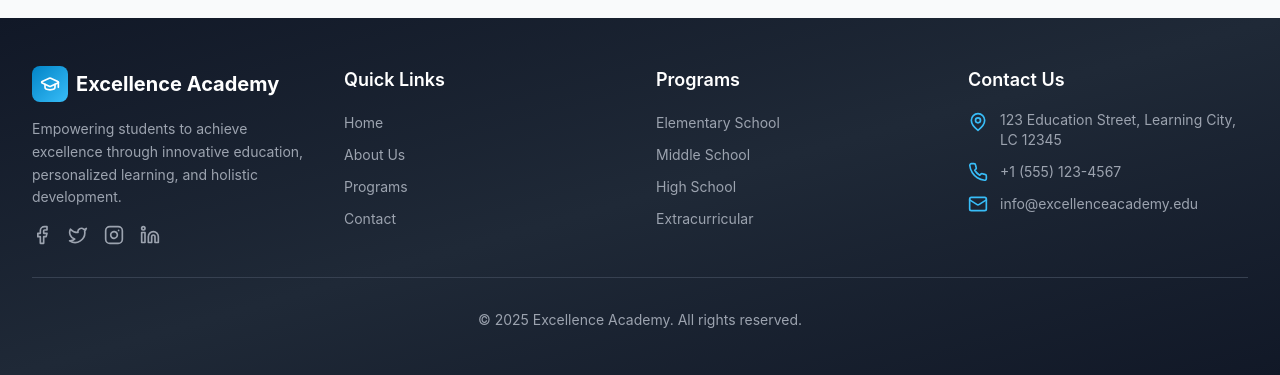
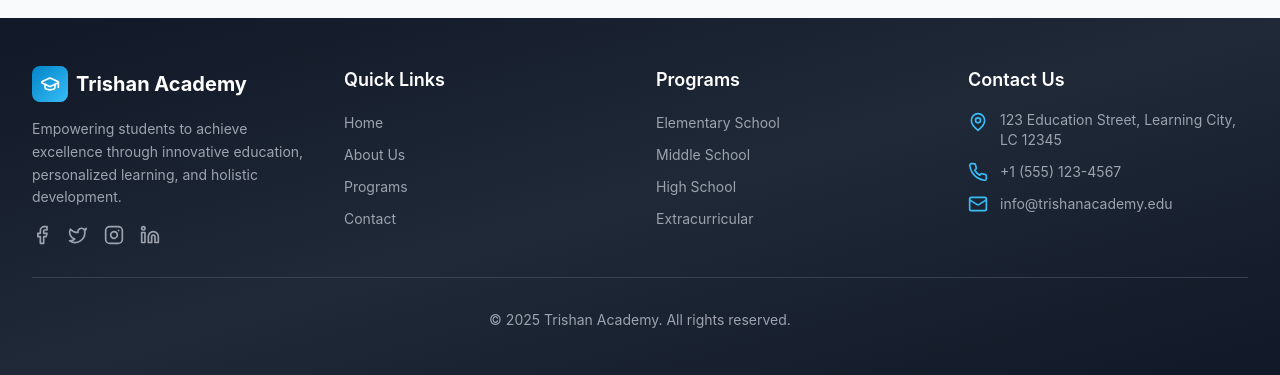
Before and after one commit to pkhokhali/trishanacademy, a React (Vite) app: page /contact in a window 1280 px wide. Shown: the part 1934-2309 px from the top of the page. Built offline with nearby package versions, Linux system fonts and the light colour scheme.

Commit message:
Update school name from Excellence Academy to Trishan Academy

```diff
--- a/index.html
+++ b/index.html
@@ -4,8 +4,8 @@
     <meta charset="UTF-8" />
     <link rel="icon" type="image/svg+xml" href="/vite.svg" />
     <meta name="viewport" content="width=device-width, initial-scale=1.0" />
-    <title>Excellence Academy - Empowering Future Leaders</title>
-    <meta name="description" content="Excellence Academy - A premier educational institution dedicated to nurturing young minds and shaping future leaders." />
+    <title>Trishan Academy - Empowering Future Leaders</title>
+    <meta name="description" content="Trishan Academy - A premier educational institution dedicated to nurturing young minds and shaping future leaders." />
   </head>
   <body>
     <div id="root"></div>
--- a/src/components/Footer.jsx
+++ b/src/components/Footer.jsx
@@ -12,7 +12,7 @@ const Footer = () => {
               <div className="bg-gradient-to-br from-primary-600 to-primary-400 p-2 rounded-lg">
                 <GraduationCap className="h-5 w-5 text-white" />
               </div>
-              <h3 className="text-xl font-bold">Excellence Academy</h3>
+              <h3 className="text-xl font-bold">Trishan Academy</h3>
             </div>
             <p className="text-gray-400 text-sm leading-relaxed">
               Empowering students to achieve excellence through innovative education,
@@ -104,7 +104,7 @@ const Footer = () => {
               </li>
               <li className="flex items-center space-x-3">
                 <Mail className="h-5 w-5 text-primary-400 flex-shrink-0" />
-                <span className="text-gray-400 text-sm">info@excellenceacademy.edu</span>
+                <span className="text-gray-400 text-sm">info@trishanacademy.edu</span>
               </li>
             </ul>
           </div>
@@ -112,7 +112,7 @@ const Footer = () => {
 
         <div className="border-t border-gray-700 mt-8 pt-8 text-center">
           <p className="text-gray-400 text-sm">
-            © {new Date().getFullYear()} Excellence Academy. All rights reserved.
+            © {new Date().getFullYear()} Trishan Academy. All rights reserved.
           </p>
         </div>
       </div>
--- a/src/components/Navbar.jsx
+++ b/src/components/Navbar.jsx
@@ -38,7 +38,7 @@ const Navbar = () => {
               <GraduationCap className="h-6 w-6 text-white" />
             </div>
             <div>
-              <h1 className="text-xl font-bold gradient-text">Excellence Academy</h1>
+              <h1 className="text-xl font-bold gradient-text">Trishan Academy</h1>
               <p className="text-xs text-gray-600">Shaping Future Leaders</p>
             </div>
           </Link>
--- a/src/pages/About.jsx
+++ b/src/pages/About.jsx
@@ -36,7 +36,7 @@ const About = () => {
       {/* Hero Section */}
       <section className="relative min-h-[60vh] flex items-center justify-center bg-gradient-to-br from-primary-600 to-primary-700 text-white">
         <div className="max-w-7xl mx-auto px-4 sm:px-6 lg:px-8 py-20 text-center">
-          <h1 className="text-5xl md:text-6xl font-bold mb-6">About Excellence Academy</h1>
+          <h1 className="text-5xl md:text-6xl font-bold mb-6">About Trishan Academy</h1>
           <p className="text-xl text-primary-100 max-w-3xl mx-auto">
             Empowering students to achieve their full potential through innovative education
             and personalized learning experiences.
@@ -85,7 +85,7 @@ const About = () => {
           <div className="max-w-4xl mx-auto">
             <div className="bg-white p-8 md:p-12 rounded-2xl shadow-lg">
               <p className="text-gray-700 text-lg leading-relaxed mb-6">
-                Excellence Academy was founded in 1998 with a simple yet powerful vision:
+                Trishan Academy was founded in 1998 with a simple yet powerful vision:
                 to create an educational environment where every student can thrive and
                 reach their full potential.
               </p>
@@ -96,7 +96,7 @@ const About = () => {
                 supportive community, has made us a leader in education.
               </p>
               <p className="text-gray-700 text-lg leading-relaxed">
-                Today, Excellence Academy continues to evolve, embracing new technologies
+                Today, Trishan Academy continues to evolve, embracing new technologies
                 and methodologies while maintaining our core values of excellence, integrity,
                 and student-centered learning.
               </p>
--- a/src/pages/Contact.jsx
+++ b/src/pages/Contact.jsx
@@ -50,7 +50,7 @@ const Contact = () => {
     {
       icon: <Mail className="h-6 w-6" />,
       title: 'Email',
-      details: 'info@excellenceacademy.edu'
+      details: 'info@trishanacademy.edu'
     },
     {
       icon: <Clock className="h-6 w-6" />,
--- a/src/pages/Home.jsx
+++ b/src/pages/Home.jsx
@@ -76,7 +76,7 @@ const Home = () => {
               <span className="block gradient-text">Leaders</span>
             </h1>
             <p className="text-xl md:text-2xl text-gray-600 max-w-3xl mx-auto leading-relaxed">
-              Excellence Academy is dedicated to nurturing young minds through innovative
+              Trishan Academy is dedicated to nurturing young minds through innovative
               education, personalized learning, and holistic development.
             </p>
             <div className="flex flex-col sm:flex-row gap-4 justify-center items-center">
@@ -120,7 +120,7 @@ const Home = () => {
         <div className="max-w-7xl mx-auto px-4 sm:px-6 lg:px-8">
           <div className="text-center mb-16">
             <h2 className="text-4xl md:text-5xl font-bold mb-4">
-              Why Choose <span className="gradient-text">Excellence Academy</span>?
+              Why Choose <span className="gradient-text">Trishan Academy</span>?
             </h2>
             <p className="text-xl text-gray-600 max-w-2xl mx-auto">
               We provide an exceptional educational experience that prepares students for success
@@ -186,7 +186,7 @@ const Home = () => {
               What Parents & Students Say
             </h2>
             <p className="text-xl text-primary-100 max-w-2xl mx-auto">
-              Hear from our community about their experience at Excellence Academy
+              Hear from our community about their experience at Trishan Academy
             </p>
           </div>
           <div className="grid md:grid-cols-3 gap-8">
@@ -198,7 +198,7 @@ const Home = () => {
                   ))}
                 </div>
                 <p className="text-primary-50 mb-6 leading-relaxed">
-                  "Excellence Academy has transformed my child's learning experience.
+                  "Trishan Academy has transformed my child's learning experience.
                   The teachers are dedicated, and the curriculum is outstanding."
                 </p>
                 <div className="flex items-center space-x-4">
@@ -225,7 +225,7 @@ const Home = () => {
             Ready to Begin Your Journey?
           </h2>
           <p className="text-xl text-primary-100 mb-8 max-w-2xl mx-auto">
-            Join Excellence Academy today and give your child the gift of exceptional education
+            Join Trishan Academy today and give your child the gift of exceptional education
           </p>
           <Link
             to="/contact"
```
Also changed, not shown: 1 other file (tests, documents, lock files or other folders).
